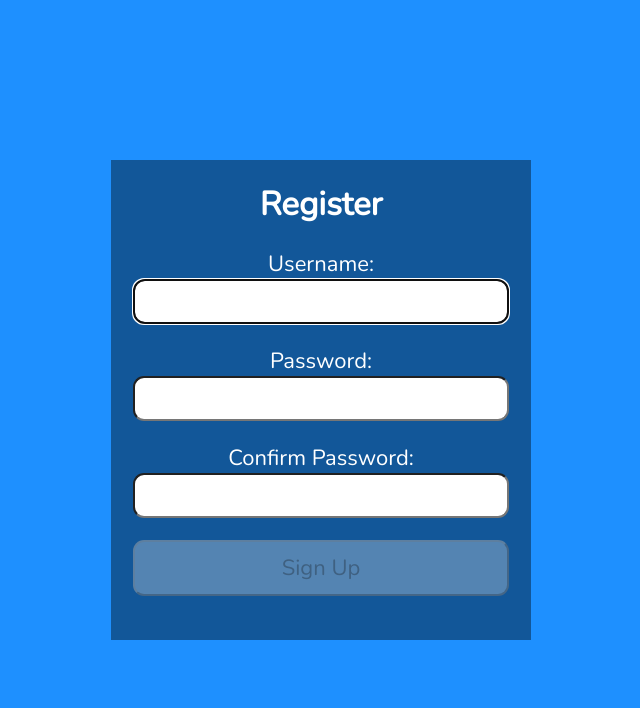
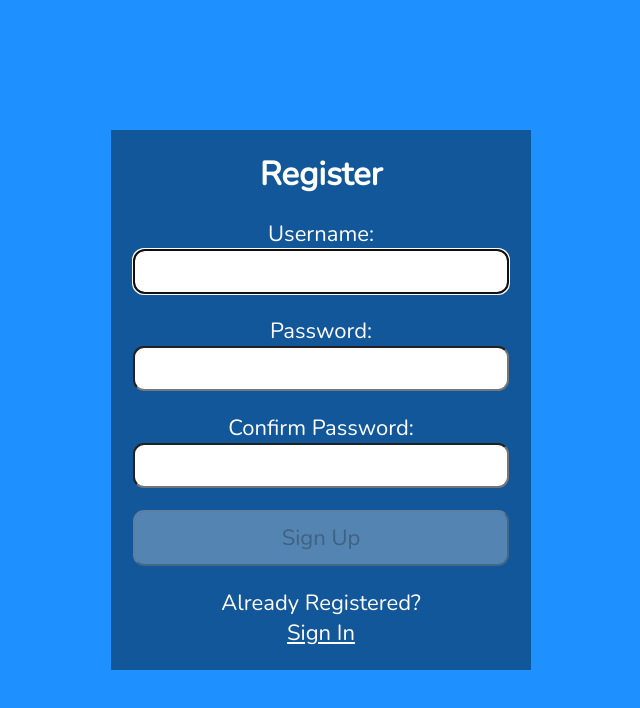
Before and after one commit to patriceandrea/login-registration, a React (Create React App) app in the folder client/: page / in a window 1280 px wide. Shown: the top 708 px of the page, without its empty margins (319-959 px from the left). Built offline with nearby package versions, Linux system fonts and the light colour scheme.

Commit message:
add href link

```diff
--- a/client/src/Register.js
+++ b/client/src/Register.js
@@ -141,6 +141,13 @@
 
         <button disabled={!validName || !validPwd || !validMatch ? true : false}>Sign Up</button>
       </form>
+      <p>
+        Already Registered? <br />
+        <span className="line">
+
+          <a href="#">Sign In</a>
+        </span>
+      </p>
     </section >
   )
 };
```
